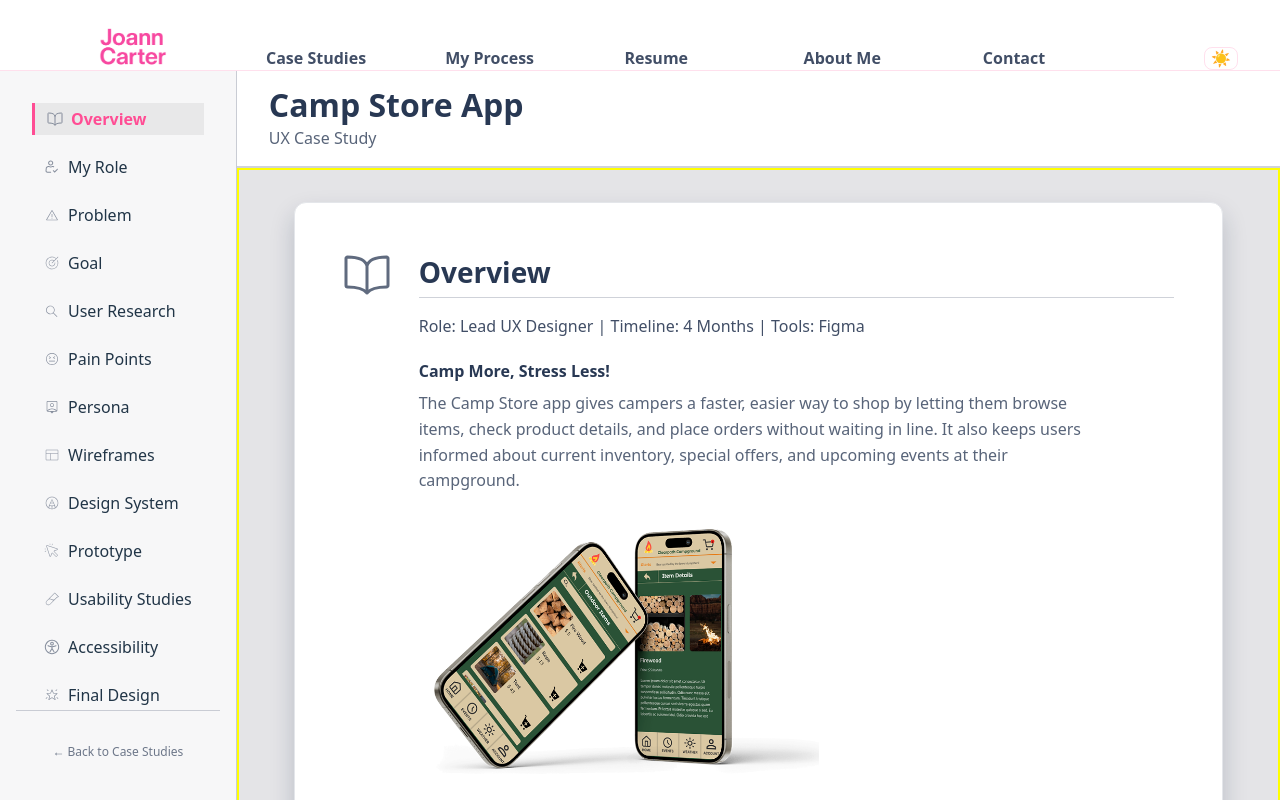
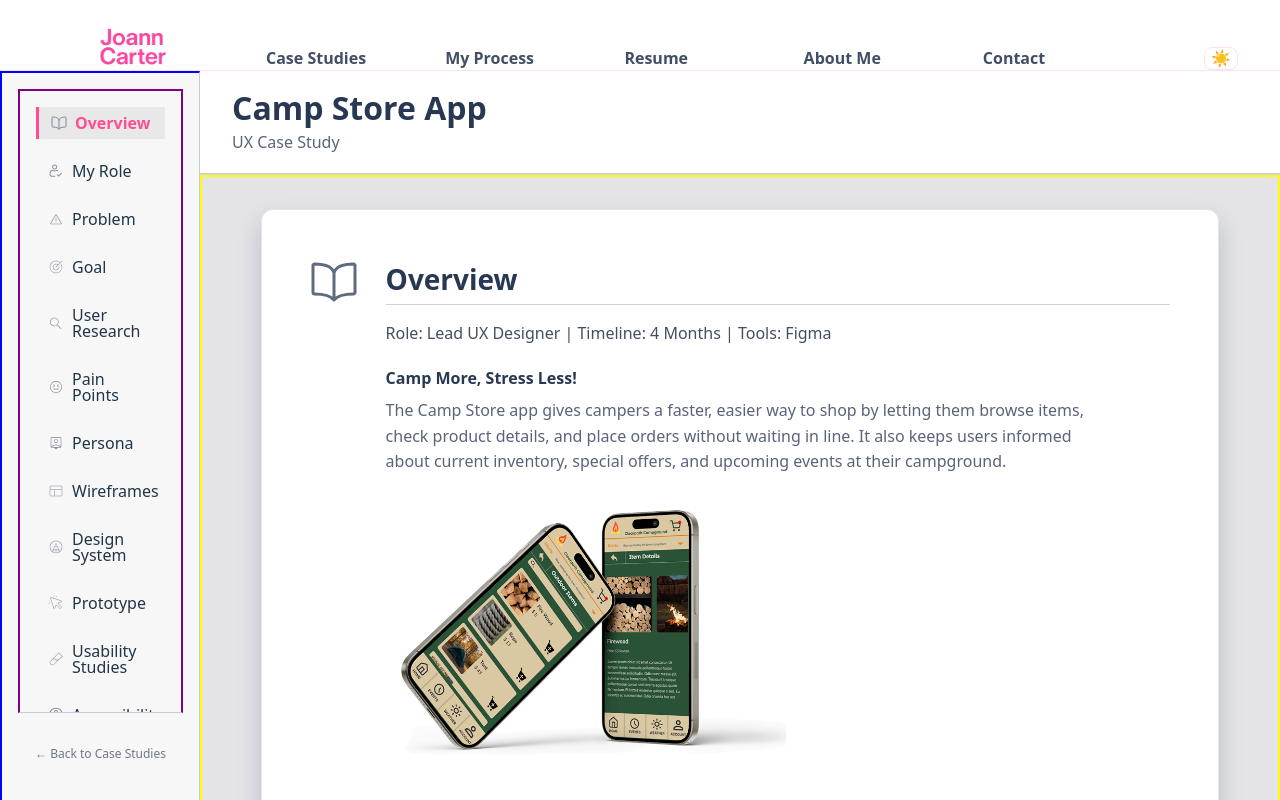
Before and after one commit to lioness3/ux_portfolio_26, a React (Vite) app: page /case-study/0 in a window 1280 px wide. Built offline with nearby package versions, Linux system fonts and the light colour scheme.

Commit message:
fix height of case study scolling container and side menu

```diff
--- a/src/styles/cards/infoCard.css
+++ b/src/styles/cards/infoCard.css
@@ -15,7 +15,7 @@
 }
 /* seperates the last card from the bottom of the screen */
 .info-card:last-child {
-  margin-bottom: 10vh;
+  margin-bottom: 50vh;
 }
 .info-card-col1 {
   margin-right: 1.75rem;
--- a/src/styles/caseStudyDetailPage.css
+++ b/src/styles/caseStudyDetailPage.css
@@ -3,7 +3,7 @@
 /* case study details page layout */
 .case-study-detail-layout {
   display: grid;
-  grid-template-columns: auto 1fr;
+  grid-template-columns: 200px 1fr;
   grid-template-rows: auto 1fr;
   grid-template-areas:
     "menu head"
@@ -27,7 +27,8 @@
   display: flex;
   justify-content: space-between;
   align-items: center;
-  z-index: 10;
+  z-index: 7;
+  height: var(--case-study-header-height);
 }
 .header-left {
   display: flex;
@@ -157,6 +158,8 @@
   grid-area: content;
   max-width: 100vw;
   border: 2px solid yellow;
+  height: calc(100vh - var(--nav-height) - var(--case-study-header-height));
+  overflow-y: scroll;
 }
 
 /* side menu  */
@@ -165,11 +168,13 @@
   position: sticky;
   top: var(--nav-height);
   height: calc(100vh - var(--nav-height));
+
   display: flex;
   flex-direction: column;
   padding: 1rem;
   gap: 2rem;
   background-color: var(--offWhite);
+  border: 2px solid blue;
   border-right: 1px solid var(--border-secondary);
 }
 
@@ -180,7 +185,9 @@
   margin: 0;
   display: flex;
   flex-direction: column;
+  border: 2px solid purple;
   flex: 8;
+
   overflow-y: auto;
   min-height: 0;
   border-bottom: 1px solid var(--border-secondary);
--- a/src/styles/global.css
+++ b/src/styles/global.css
@@ -53,7 +53,8 @@ GLOBAL STYLE SHEET  */
 
   /* Height for the top navigation bar  */
   --nav-height: 70px;
-
+  /* CASE STUDY HEADER HEIGHT */
+  --case-study-header-height: 70px;
   /* Height for each section title */
   --section-title-height: 300px;
 
```
